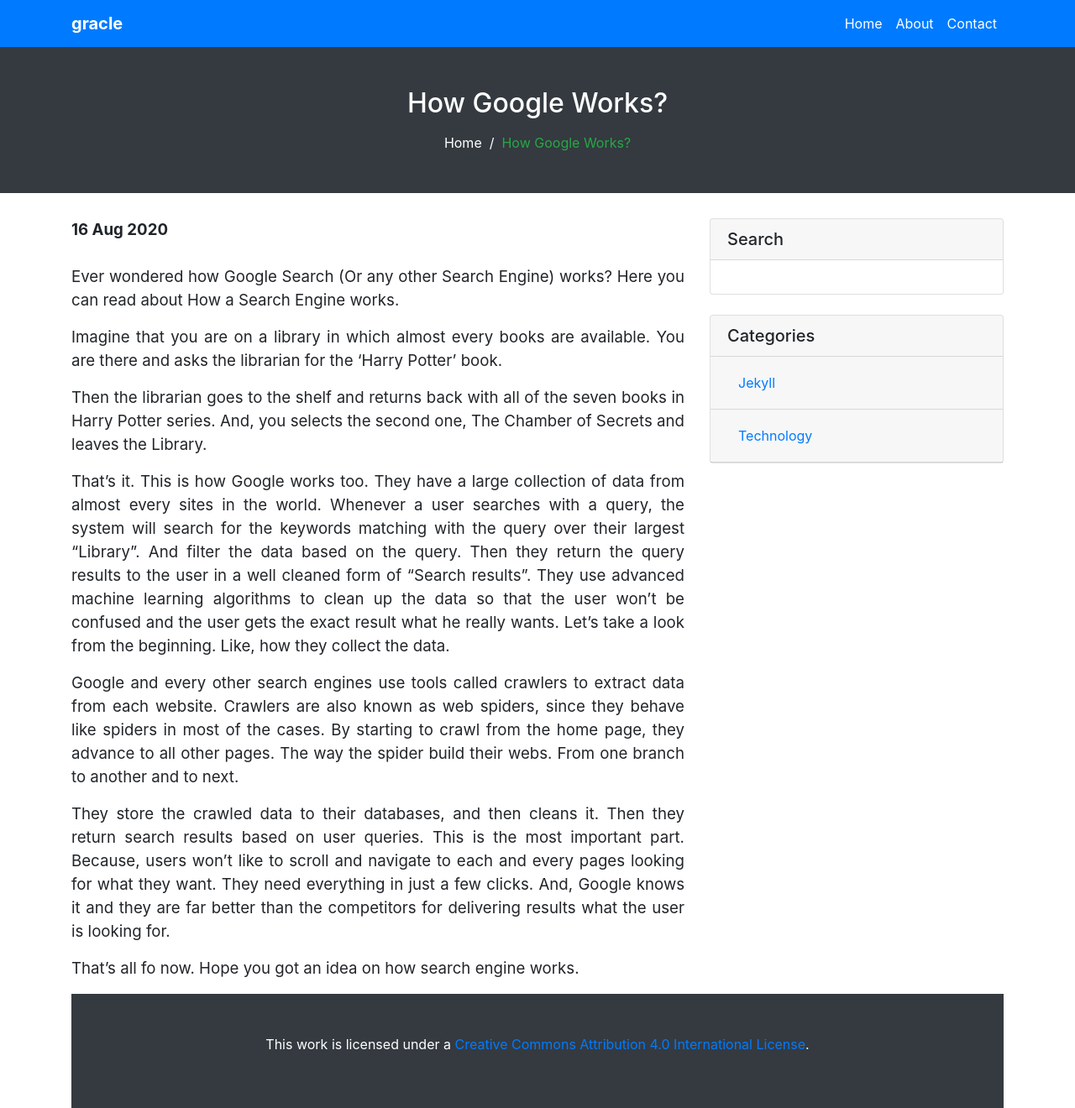
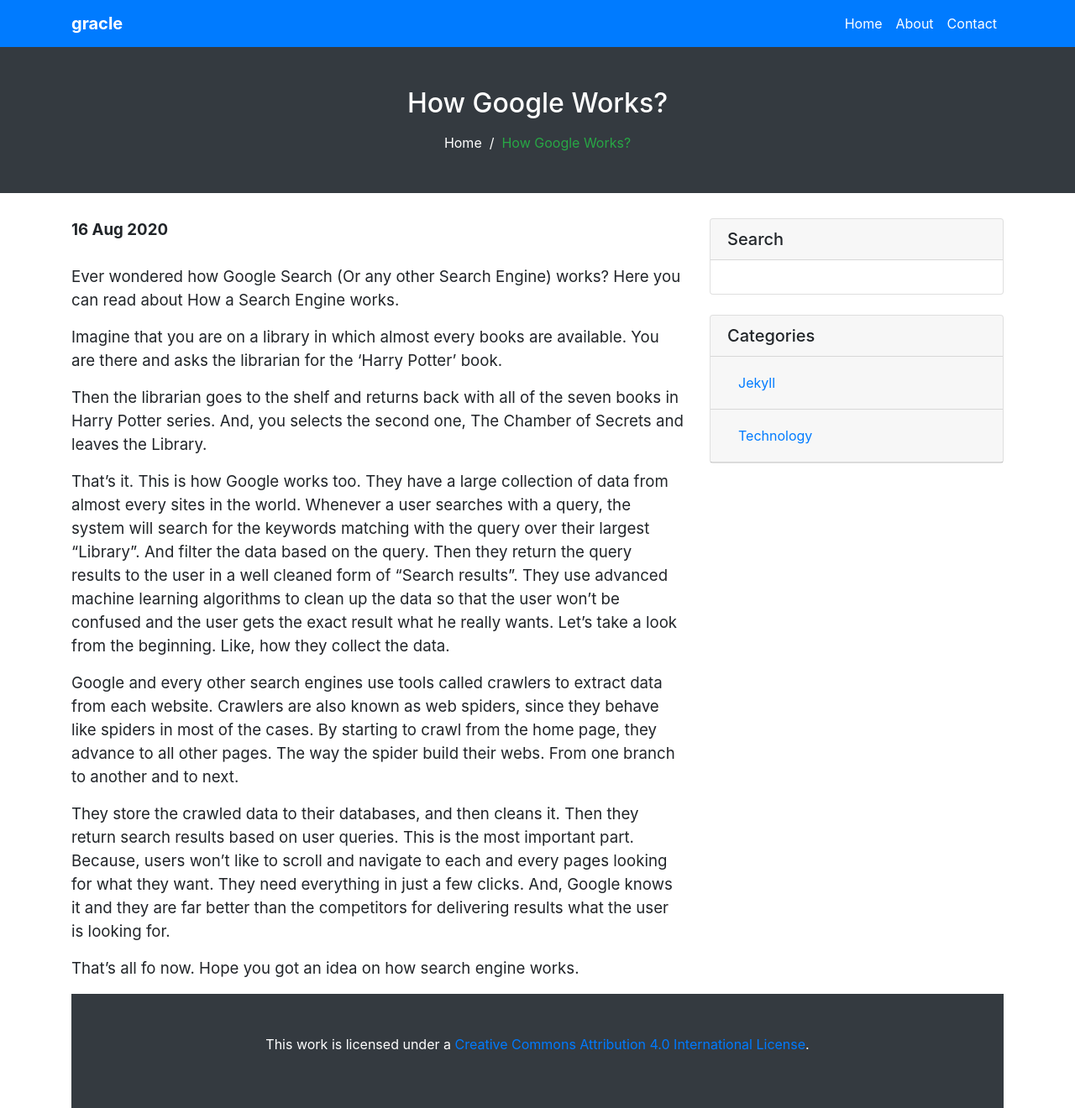
Before and after one commit to gracle/gracle.github.io, a Jekyll site: the page built from _posts/2020-08-16-how-google-works?.md, in a window 1280 px wide and 1320 px high. Shown: the whole window at 84% size. Built offline with Jekyll 4.4.1, drawn with Linux system fonts in a browser that asks for light colours; nearby versions of some CDN libraries; comment, search, counter and statistics services are not loaded.

Commit message:
Update post.html

```diff
--- a/_layouts/post.html
+++ b/_layouts/post.html
@@ -1,7 +1,7 @@
 ---
 layout: default
 ---
-<article id="post-page" style="font family:roboto-thin; font-size:14pt;line-height:1.5;text-align: justify; text-justify: inter-word;">
+<article id="post-page" style="font family:roboto-thin; font-size:14pt;line-height:1.5;">
 	<time datetime="{{ page.date | date_to_xmlschema }}" class="by-line"><b>{{ page.date | date_to_string }}</b></time>
 		<br/><br>
 	<div>
```
